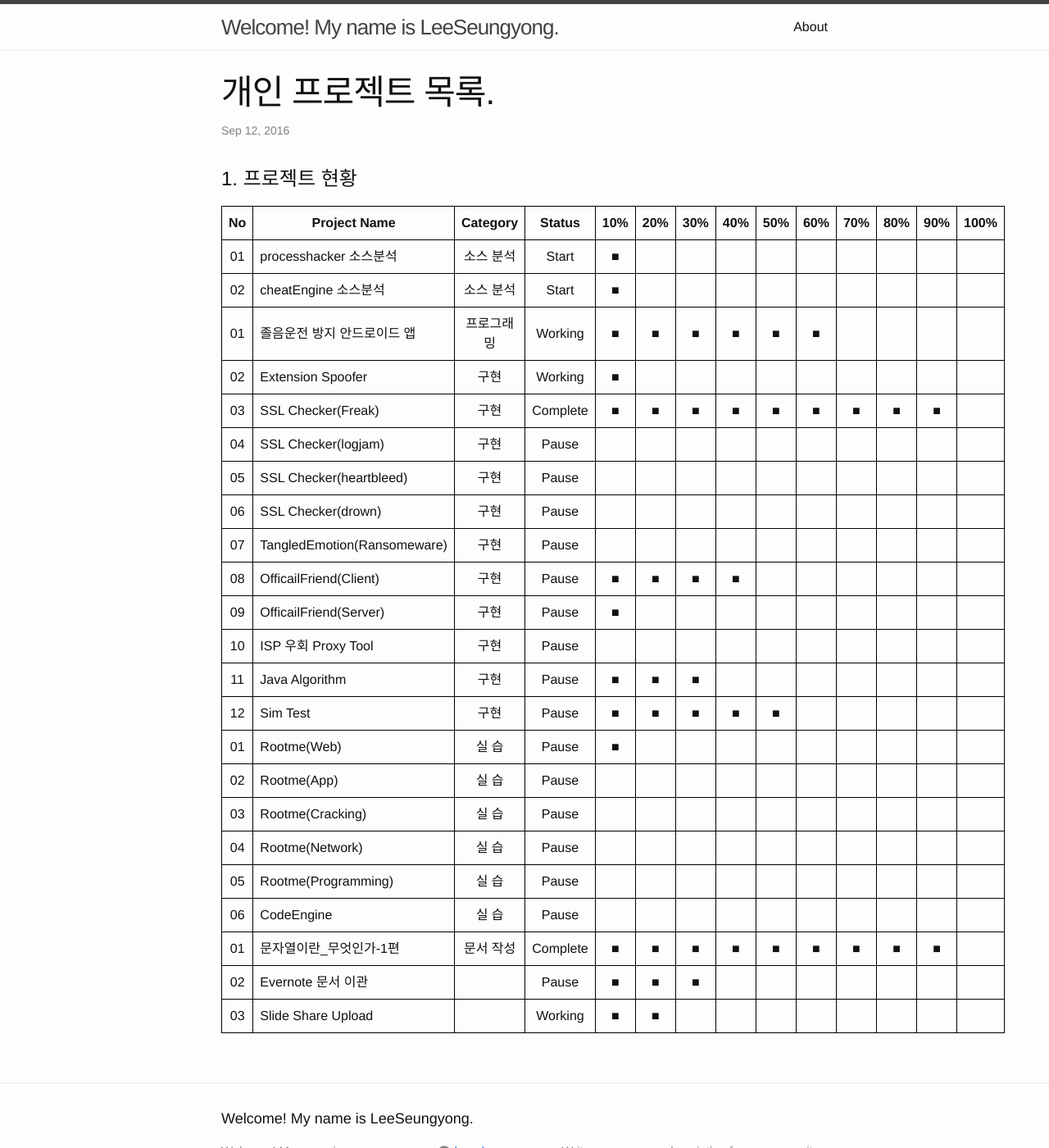
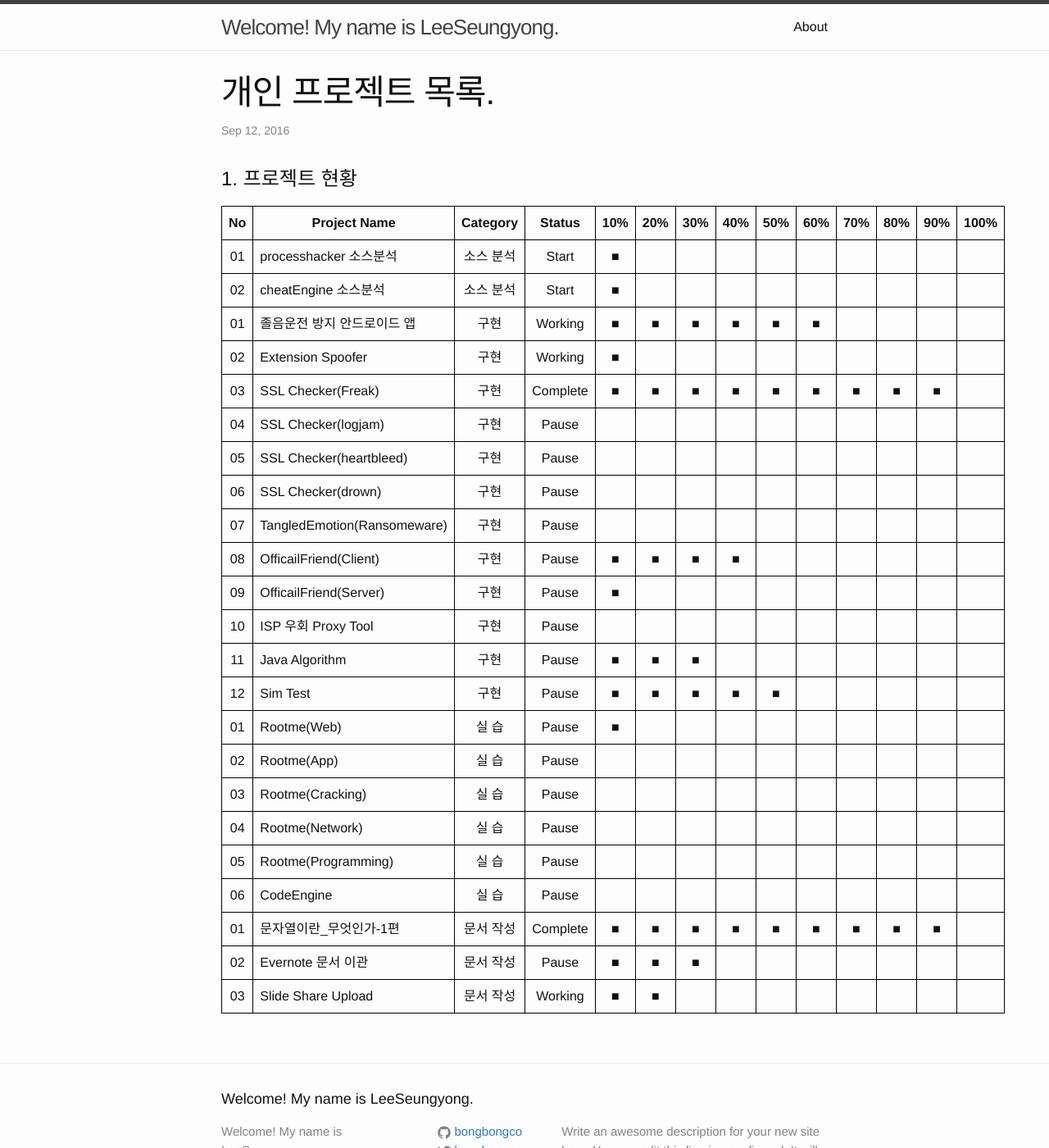
Before and after one commit to LktProgrammer/bongbongco.github.io, a Jekyll site: the page built from _posts/2016-09-12-GarbageTask.markdown, in a window 1280 px wide and 1400 px high. Shown: the whole window at 82% size. Built offline with Jekyll 4.4.1, drawn with Linux system fonts in a browser that asks for light colours.

Commit message:
Update 2016-09-12-GarbageTask.markdown

```diff
--- a/_posts/2016-09-12-GarbageTask.markdown
+++ b/_posts/2016-09-12-GarbageTask.markdown
@@ -12,7 +12,7 @@ title: 개인 프로젝트 목록.
 |01| processhacker 소스분석|소스 분석|Start|■|||||||||
 |02| cheatEngine 소스분석|소스 분석|Start|■|||||||||
 |--+-----------+------+---+---+---+---+---+---+---+---+---+----+----|
-|01| 졸음운전 방지 안드로이드 앱|프로그래밍|Working|■|■|■|■|■|■||||
+|01| 졸음운전 방지 안드로이드 앱|구현|Working|■|■|■|■|■|■||||
 |02| Extension Spoofer|구현|Working|■|||||||||
 |03| SSL Checker(Freak)|구현|Complete|■|■|■|■|■|■|■|■|■|
 |04| SSL Checker(logjam)|구현|Pause||||||||||
@@ -33,6 +33,6 @@ title: 개인 프로젝트 목록.
 |06| CodeEngine|실 습|Pause||||||||||
 |--+-----------+------+---+---+---+---+---+---+---+---+---+----+----|
 |01| 문자열이란_무엇인가-1편 |문서 작성|Complete|■|■|■|■|■|■|■|■|■|
-|02| Evernote 문서 이관||Pause|■|■|■|||||||
-|03| Slide Share Upload ||Working|■|■||||||||
+|02| Evernote 문서 이관|문서 작성|Pause|■|■|■|||||||
+|03| Slide Share Upload |문서 작성|Working|■|■||||||||
 |--+-----------+------+---+---+---+---+---+---+---+---+---+----+----|
```
